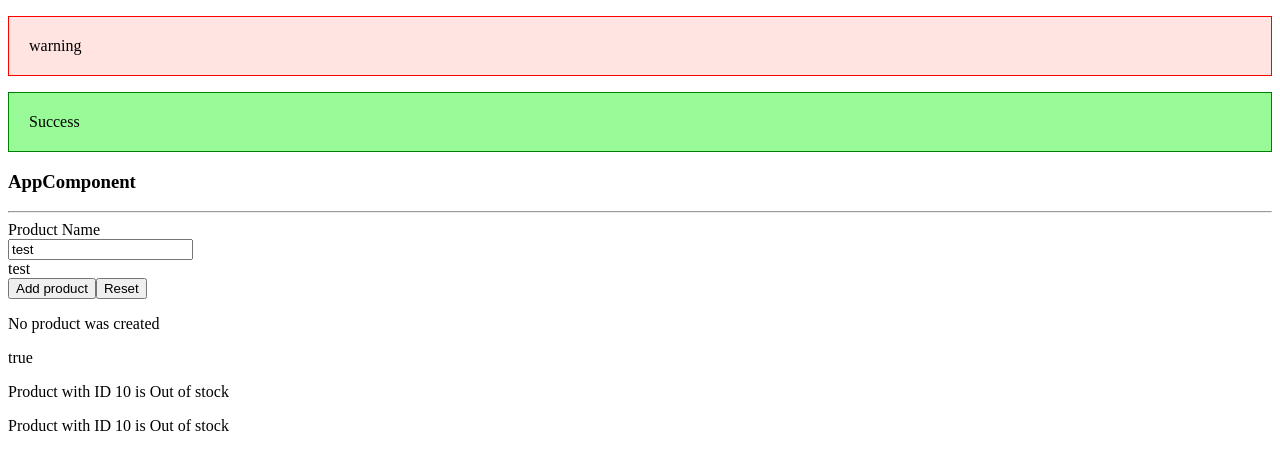
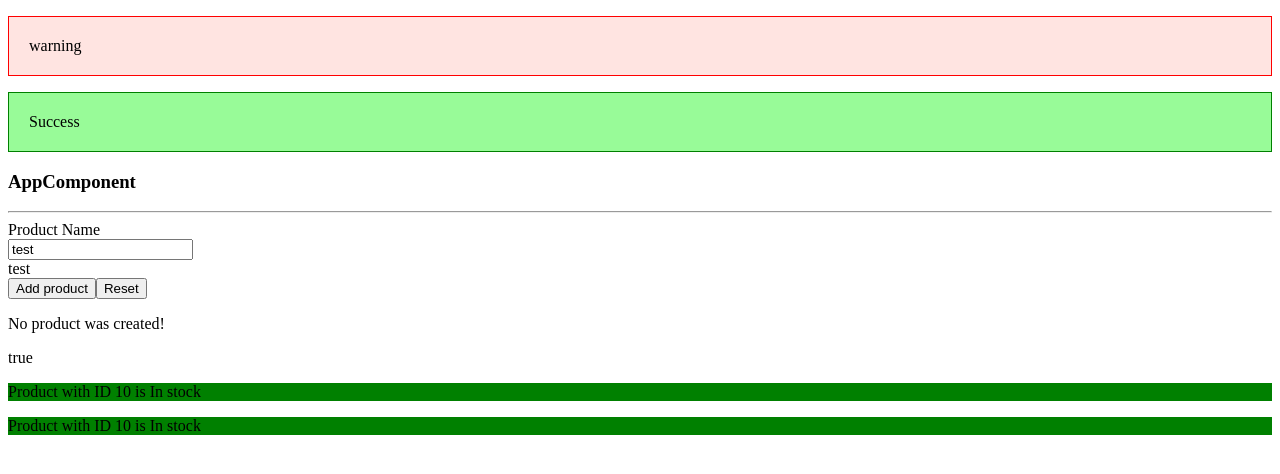
Before and after one commit to shakibHossain/learn-angular, an Angular app: page / in a window 1280 px wide. Shown: the top 474 px of the page. Built offline with nearby package versions, Linux system fonts and the light colour scheme.

Commit message:
ngIf, ngStyle directives

```diff
--- a/src/app/product/product.component.html
+++ b/src/app/product/product.component.html
@@ -1 +1 @@
-<p>{{ "Product" }} with ID {{ productId }} is {{ getProductStock() }}</p>
+<p [ngStyle]="{backgroundColor: getColor()}">{{ "Product" }} with ID {{ productId }} is {{ getProductStock() }}</p>
--- a/src/app/product/product.component.ts
+++ b/src/app/product/product.component.ts
@@ -9,7 +9,15 @@ export class ProductComponent {
   productId: number = 10;
   productStock: string = 'Out of stock';
 
+  constructor() {
+    this.productStock = Math.random() > 0.5 ? 'In stock' : 'Out of stock';
+  }
+
   getProductStock() {
     return this.productStock;
   }
+
+  getColor() {
+    return this.productStock === 'In stock' ? 'green' : 'red';
+  }
 }
--- a/src/app/products/products.component.html
+++ b/src/app/products/products.component.html
@@ -23,7 +23,10 @@
 </button>
 <br />
 <!-- String interpolation -->
-<p>{{ productCreationStatus }}</p>
+<p *ngIf="productCreated; else noProduct">{{ productCreationStatus }}</p>
+<ng-template #noProduct>
+  <p>No product was created!</p>
+</ng-template>
 <p [innerHTML]="allowNewProduct"></p>
 <app-product></app-product>
 <app-product></app-product>
--- a/src/app/products/products.component.ts
+++ b/src/app/products/products.component.ts
@@ -11,6 +11,7 @@ export class ProductsComponent {
 
   allowNewProduct = false;
   productCreationStatus = 'No product was created';
+  productCreated = false;
   productName = 'test';
 
   constructor() {
@@ -20,7 +21,8 @@ export class ProductsComponent {
   }
 
   onCreateProduct() {
-    console.log('myButton', this.myButton.nativeElement);
+    // console.log('myButton', this.myButton.nativeElement);
+    this.productCreated = true;
     this.productCreationStatus =
       'Product was created. Name is ' + this.productName;
   }
```
